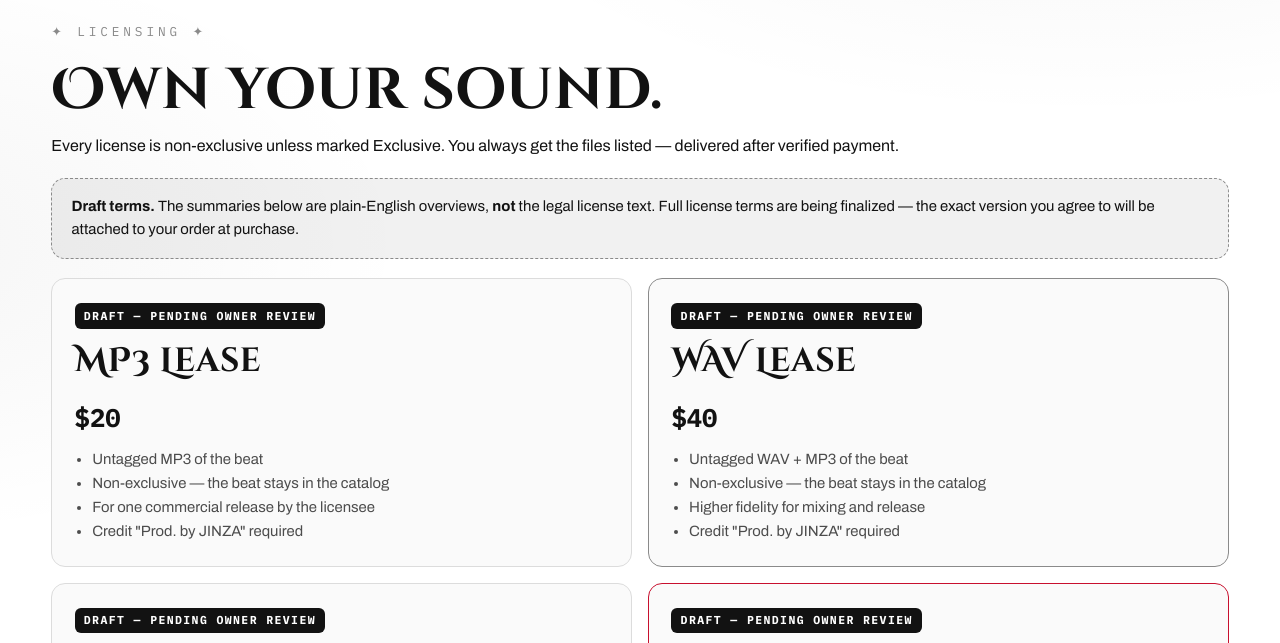
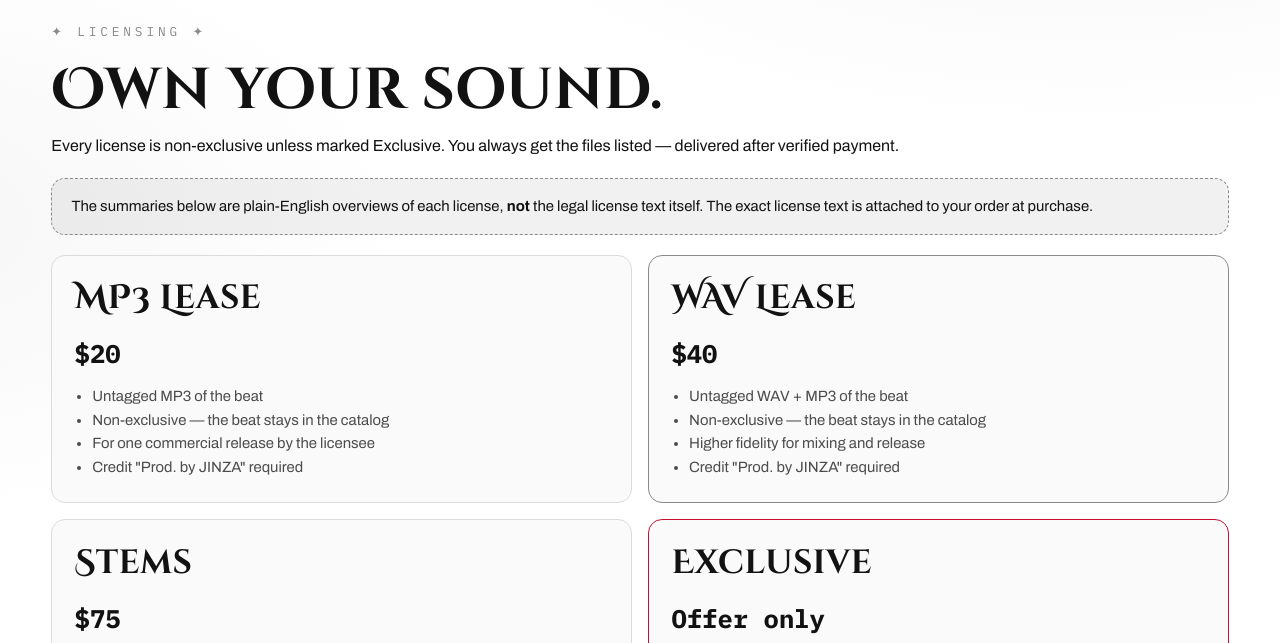
Before and after one commit to jiinzaa-creates/ysj-studio, a website: page public/licensing.html in a window 1280 px wide. Shown: the part 79-722 px from the top of the page. Drawn offline with Linux system fonts and the light colour scheme.

Commit message:
Finalize licensing page: remove DRAFT banner and tier stamps (owner approved)

```diff
--- a/public/licensing.html
+++ b/public/licensing.html
@@ -17,11 +17,10 @@
   <p class="eyebrow">✦ Licensing ✦</p>
   <h1>Own your sound.</h1>
   <p>Every license is non-exclusive unless marked Exclusive. You always get the files listed — delivered after verified payment.</p>
-  <div class="notice"><strong>Draft terms.</strong> The summaries below are plain-English overviews, <strong>not</strong> the legal license text. Full license terms are being finalized — the exact version you agree to will be attached to your order at purchase.</div>
+  <div class="notice">The summaries below are plain-English overviews of each license, <strong>not</strong> the legal license text itself. The exact license text is attached to your order at purchase.</div>
 
   <div class="tier-grid">
     <div class="tier">
-      <span class="draft-stamp">Draft — pending owner review</span>
       <h2>MP3 Lease</h2>
       <div class="tprice">$20</div>
       <ul>
@@ -32,7 +31,6 @@
       </ul>
     </div>
     <div class="tier hot">
-      <span class="draft-stamp">Draft — pending owner review</span>
       <h2>WAV Lease</h2>
       <div class="tprice">$40</div>
       <ul>
@@ -43,7 +41,6 @@
       </ul>
     </div>
     <div class="tier">
-      <span class="draft-stamp">Draft — pending owner review</span>
       <h2>Stems</h2>
       <div class="tprice">$75</div>
       <ul>
@@ -54,7 +51,6 @@
       </ul>
     </div>
     <div class="tier gold">
-      <span class="draft-stamp">Draft — pending owner review</span>
       <h2>Exclusive</h2>
       <div class="tprice">Offer only</div>
       <ul>
```
